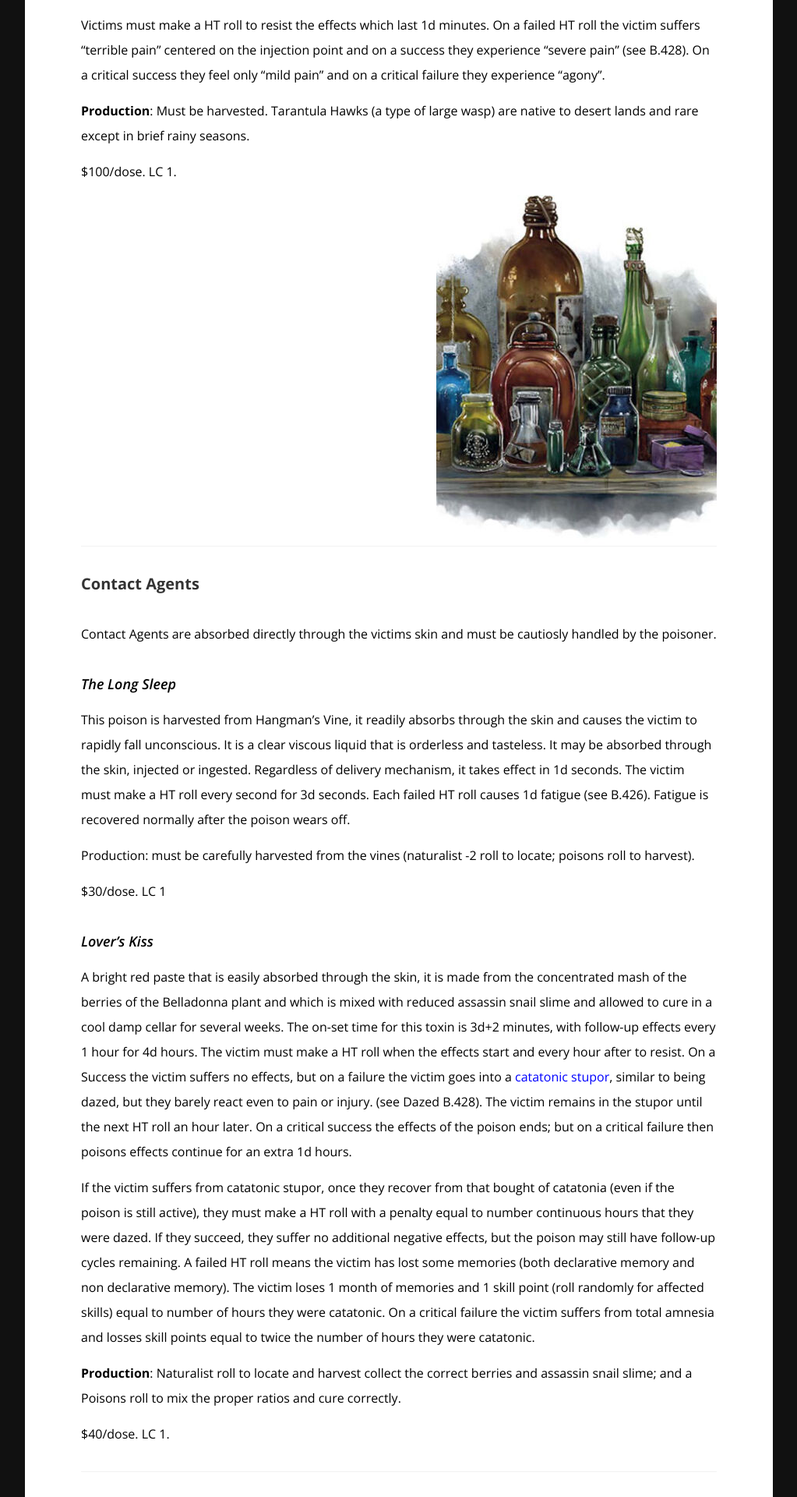
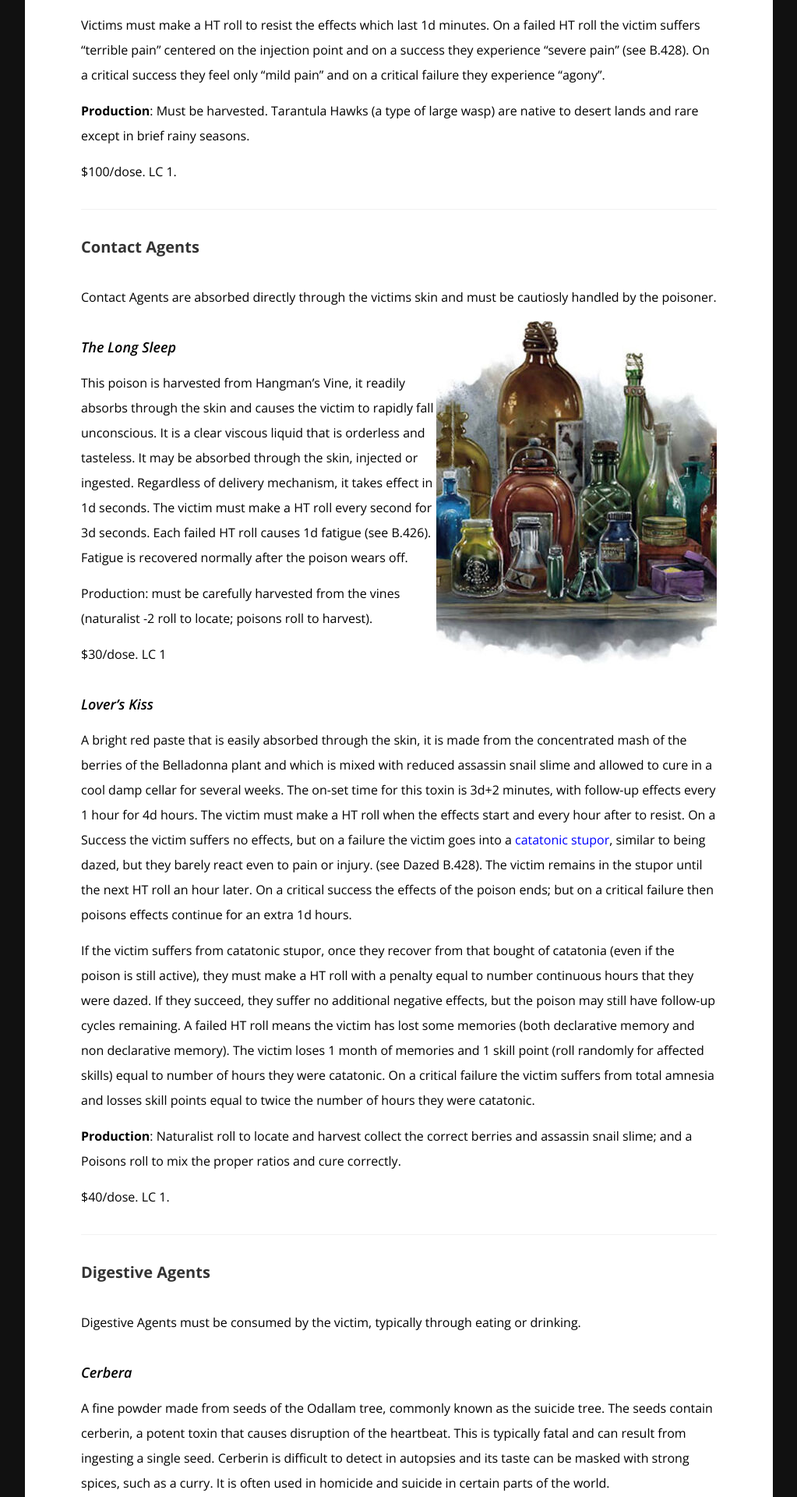
Before and after one commit to rickosborne/blackwater, a Jekyll site: the page built from _guide/350-poisons.md, in a window 1280 px wide. Shown: the part 4084-6004 px from the top of the page at 78% size, without its empty margins (128-1151 px from the left). Built offline with Jekyll 4.4.1, drawn with Linux system fonts in a browser that asks for light colours.

Commit message:
Update 350-poisons.md

```diff
--- a/_guide/350-poisons.md
+++ b/_guide/350-poisons.md
@@ -98,10 +98,10 @@ Victims must make a HT roll to resist the effects which last 1d minutes.  On a f
 
 $100/dose. LC 1.
 
-<img src="../images/Poison_vials.jpg" align="right">
-
 ## Contact Agents
 Contact Agents are absorbed directly through the victims skin and must be cautiosly handled by the poisoner.
+
+<img src="../images/Poison_vials.jpg" align="right">
 
 ### The Long Sleep
 
```
